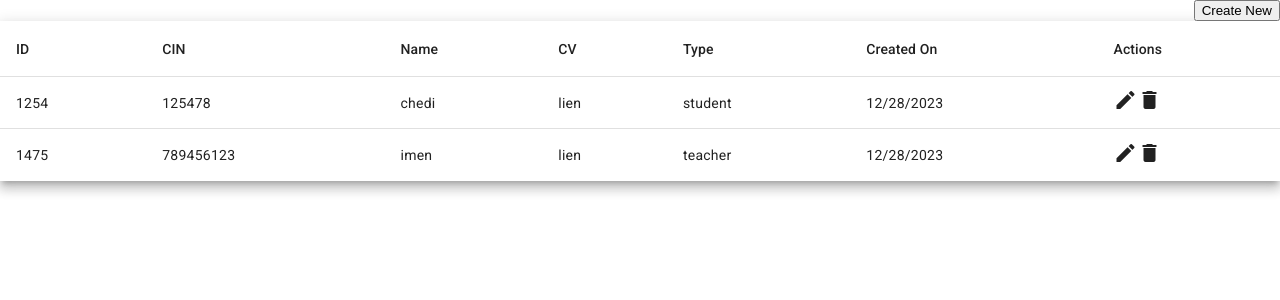
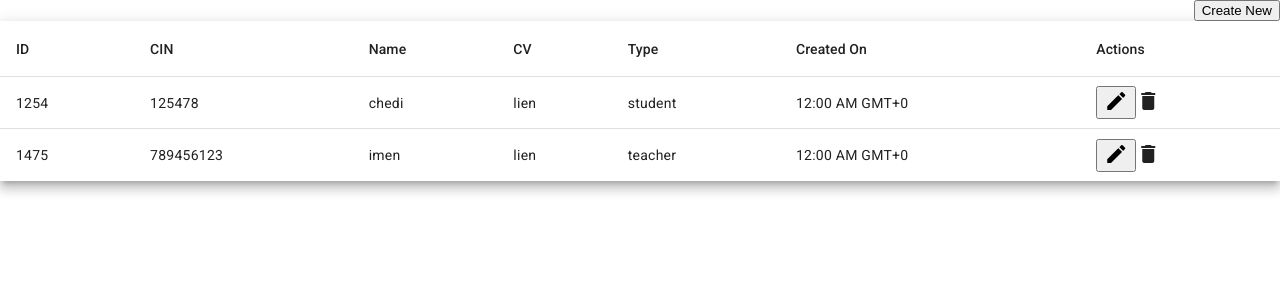
Before and after one commit to chedifeki/angular_lab, an Angular app: page /members in a window 1280 px wide. Shown: the top 300 px of the page. Built offline with nearby package versions, Linux system fonts and the light colour scheme.

Commit message:
Editing functionality - p1

```diff
--- a/src/Services/member.service.ts
+++ b/src/Services/member.service.ts
@@ -15,7 +15,7 @@ export class MemberService {
   constructor(private httpClient: HttpClient) {}
 
   tab:Member[] = GLOBAL_DB._DB.members;
-  save(member:any): Observable<void>
+  save(member:Member): Observable<void>
   {
    // return  this.httpClient.post<void>('localhost:8080/api', member); // <<<--- this is the way to go if there was a backend
 
--- a/src/app/app-routing.module.ts
+++ b/src/app/app-routing.module.ts
@@ -11,6 +11,10 @@ const routes: Routes = [
     },
   {
     path: "create",
+    pathMatch: 'full',
+    component: MemberFormComponent
+    },
+    { path: ':id/edit',
     pathMatch: 'full',
     component: MemberFormComponent
     },
--- a/src/app/member-form/member-form.component.ts
+++ b/src/app/member-form/member-form.component.ts
@@ -31,7 +31,8 @@ export class MemberFormComponent implements OnInit {
   onSub(): void {
     console.log(this.form.value);
     const memberToSave = this.form.value;
-    this.MS.save(memberToSave).subscribe((res)=>{
+    const memberNew = {...memberToSave, id:Math.ceil(Math.random()*10000), createdDate: new Date().toISOString()}
+    this.MS.save(memberNew).subscribe((res)=>{
       this.router.navigate(['/members'])
     });
   }
--- a/src/app/member/member.component.html
+++ b/src/app/member/member.component.html
@@ -36,14 +36,16 @@
       <!-- createdDate -->
       <ng-container matColumnDef="createdDate">
         <th mat-header-cell *matHeaderCellDef> Created On </th>
-        <td mat-cell *matCellDef="let element"> {{element.createdDate}} </td>
+        <td mat-cell *matCellDef="let element"> {{element.createdDate | date:'h:mm a z'}} </td>
       </ng-container>
 
       <!-- actions -->
       <ng-container matColumnDef="action">
         <th mat-header-cell *matHeaderCellDef> Actions  </th>
         <td mat-cell *matCellDef="let element">
-            <mat-icon>edit</mat-icon>
+            <button routerLink="/{{ element.id }}/edit">
+              <mat-icon>edit</mat-icon>
+            </button>
             <mat-icon>delete</mat-icon>
         </td>
       </ng-container>
```
Also changed, not shown: 1 other file (tests, documents, lock files or other folders).
